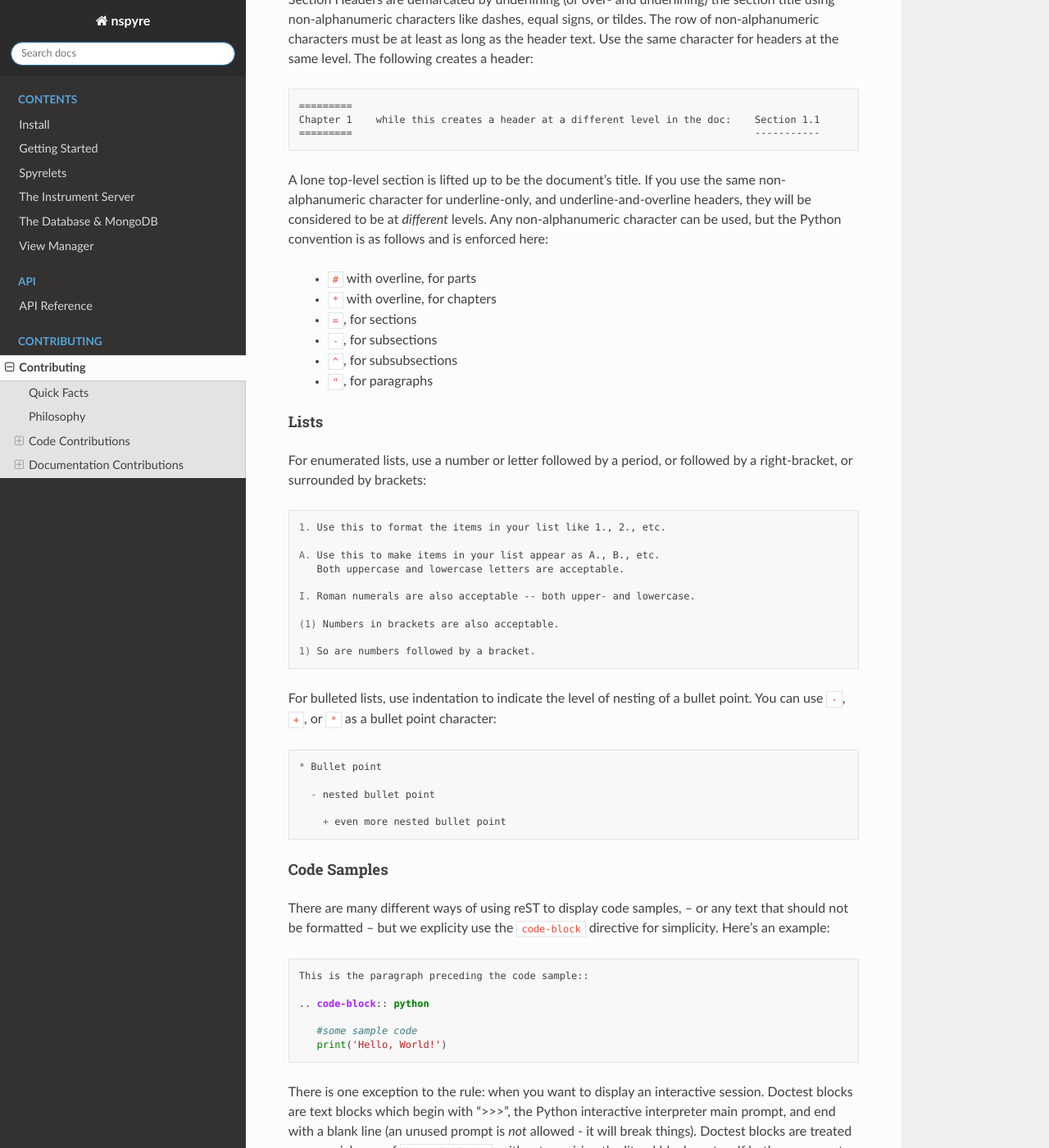
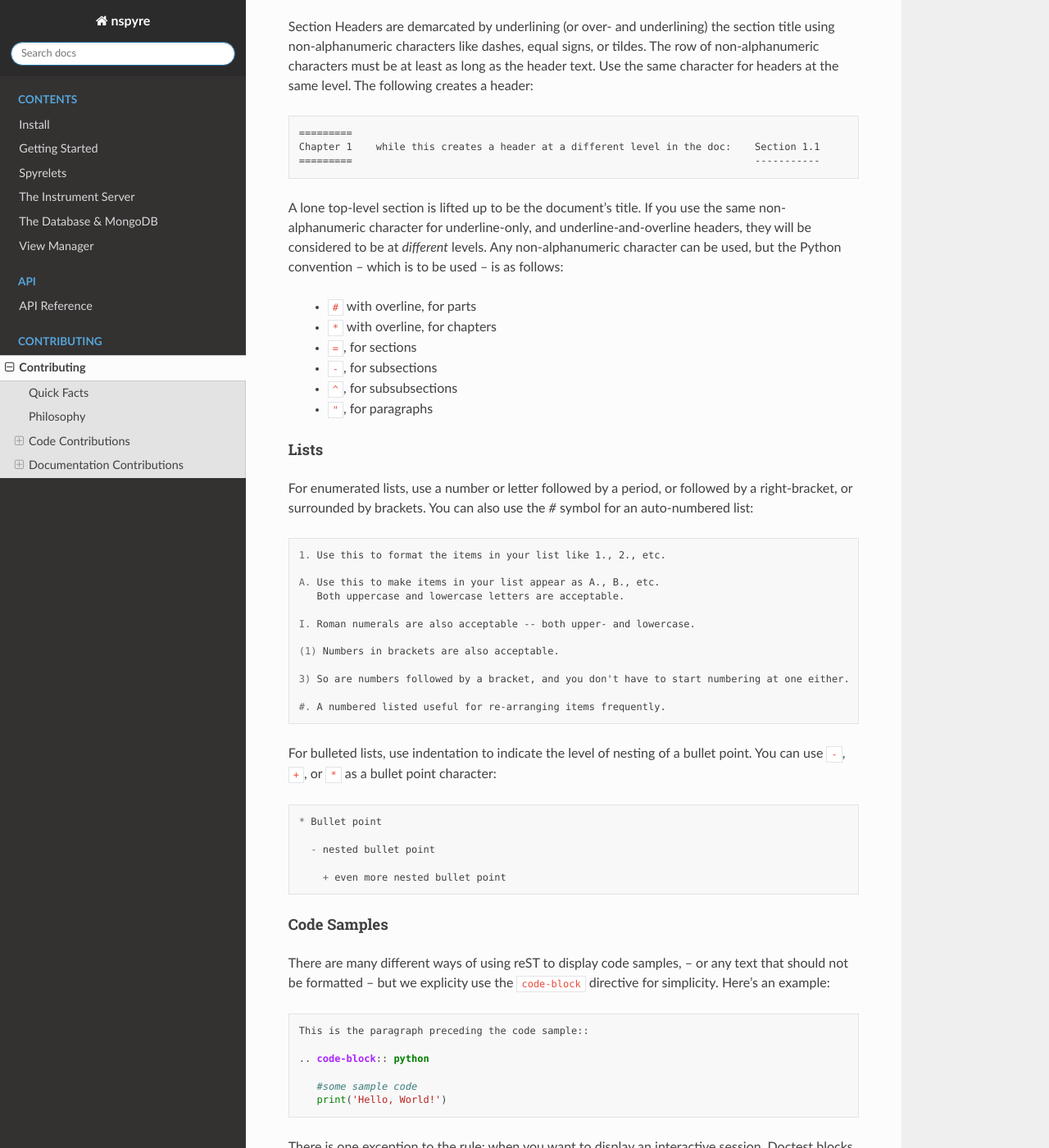
Before and after one commit to nspyre-org/nspyre, a Sphinx documentation site: the page built from docs/contributing.rst, in a window 1280 px wide and 1400 px high, scrolled down 8323 px. Shown: the whole window at 82% size. Built offline with Sphinx 7.4.7 and the Read the Docs theme 2.0.0, drawn with Linux system fonts in a browser that asks for light colours; some of the changed text lies outside the part shown.

Commit message:
Update contributing.rst

```diff
--- a/docs/contributing.rst
+++ b/docs/contributing.rst
@@ -170,13 +170,14 @@
 
   .. code-block:: console
 
-     Check out an existing branch:
+     # check out an existing branch:
      git checkout <branch>
-     Create new branch:
+
+     # create a new branch:
      git branch <branchname> [<start point>]
-     Create new branch and check it out in one command:
+
+     # create a new branch and check it out in one command:
      git checkout -b <newbranch> [<start point>]
-
 
 .. _Code Style:
 
@@ -276,7 +277,7 @@
    Chapter 1    while this creates a header at a different level in the doc:    Section 1.1
    =========                                                                    -----------
 
-A lone top-level section is lifted up to be the document's title. If you use the same non-alphanumeric character for underline-only, and underline-and-overline headers, they will be considered to be at *different* levels. Any non-alphanumeric character can be used, but the Python convention is as follows and is enforced here:
+A lone top-level section is lifted up to be the document's title. If you use the same non-alphanumeric character for underline-only, and underline-and-overline headers, they will be considered to be at *different* levels. Any non-alphanumeric character can be used, but the Python convention -- which is to be used -- is as follows:
 
   * ``#`` with overline, for parts
   * ``*`` with overline, for chapters
@@ -288,7 +289,7 @@
 Lists
 ^^^^^
 
-For enumerated lists, use a number or letter followed by a period, or followed by a right-bracket, or surrounded by brackets:
+For enumerated lists, use a number or letter followed by a period, or followed by a right-bracket, or surrounded by brackets. You can also use the `#` symbol for an auto-numbered list:
 
 .. code-block:: rst
 
@@ -301,7 +302,9 @@
 
   (1) Numbers in brackets are also acceptable.
 
-  1) So are numbers followed by a bracket.
+  3) So are numbers followed by a bracket, and you don't have to start numbering at one either.
+
+  #. A numbered listed useful for re-arranging items frequently.
 
 For bulleted lists, use indentation to indicate the level of nesting of a bullet point. You can use ``-``, ``+``, or ``*`` as a bullet point character:
 
@@ -342,6 +345,7 @@
 * `A ReStructuredText Primer (docutils -- maintainers) <https://docutils.readthedocs.io/en/sphinx-docs/user/rst/quickstart.html>`_
 * `Cheatsheet <https://github.com/ralsina/rst-cheatsheet>`_
 * `reference for above guide <https://www.writethedocs.org/guide/writing/reStructuredText/>`_
+* https://developer.lsst.io/restructuredtext/style.html
 
 Resources
 ---------
```
